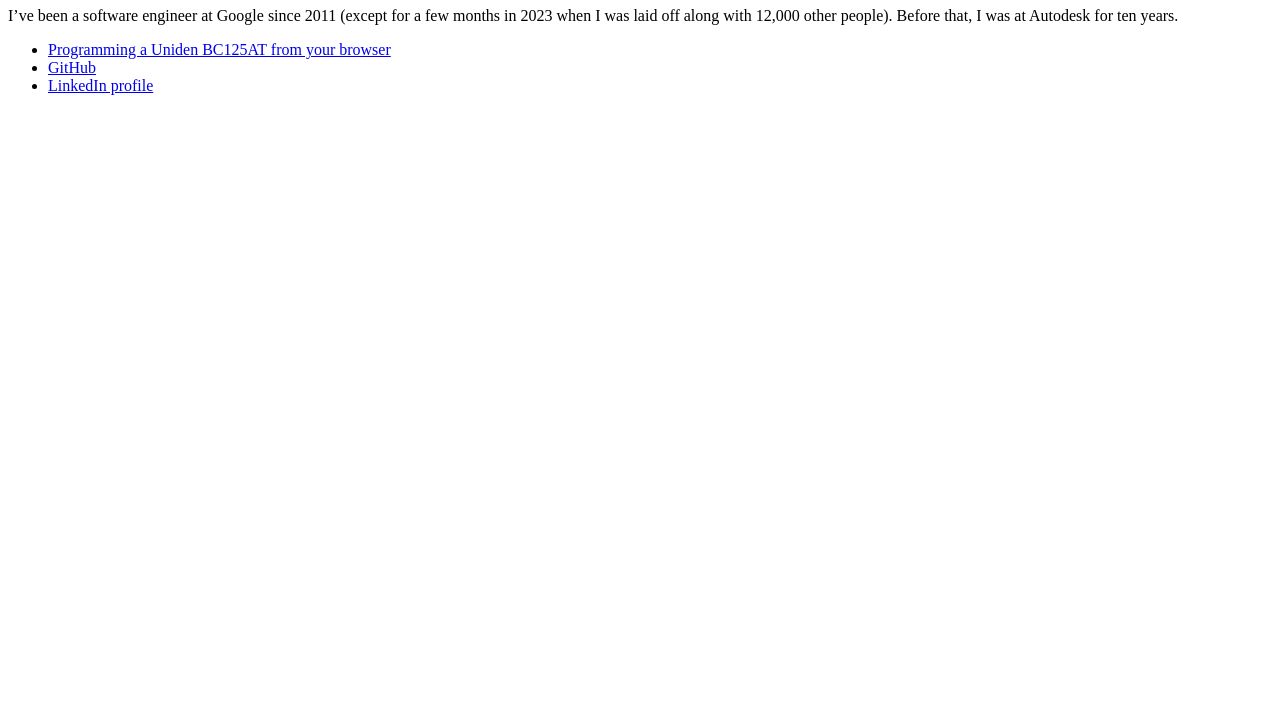
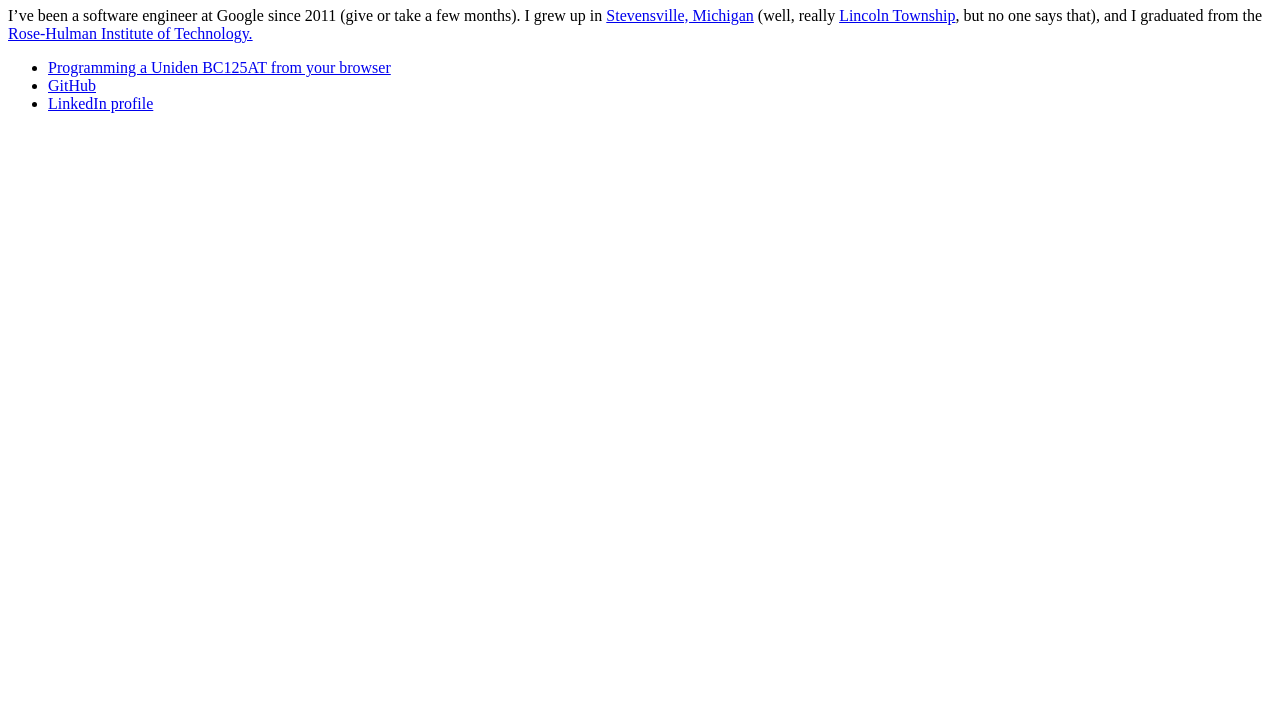
Before and after one commit to townba/townba.github.io, a plain HTML site: page index.html in a window 1280 px wide. Shown: the part 73-800 px from the top of the page. Drawn offline with Linux system fonts and the light colour scheme.

Commit message:
Remove mention of Autodesk and add some info.

```diff
--- a/index.html
+++ b/index.html
@@ -7,9 +7,13 @@
 </head>
 <body>
 <h1>Brad Town</h1>
-<p>I’ve been a software engineer at Google since 2011 (except for a few months
-in 2023 when I was laid off along with 12,000 other people). Before that, I was
-at Autodesk for ten years.</p>
+<p>I’ve been a software engineer at Google since 2011 (give or take a few
+months). I grew up in <a
+href="https://en.wikipedia.org/wiki/Stevensville,_Michigan">Stevensville,
+Michigan</a> (well, really <a
+href="https://en.wikipedia.org/wiki/Lincoln_Charter_Township,_Michigan">Lincoln
+Township</a>, but no one says that), and I graduated from the
+<a href="https://rose-hulman.edu/">Rose-Hulman Institute of Technology.</a></p>
 <ul>
 <li><a href="bc125at/">Programming a Uniden BC125AT from your browser</a></li>
 <li><a href="https://github.com/townba">GitHub</a></li>
```
